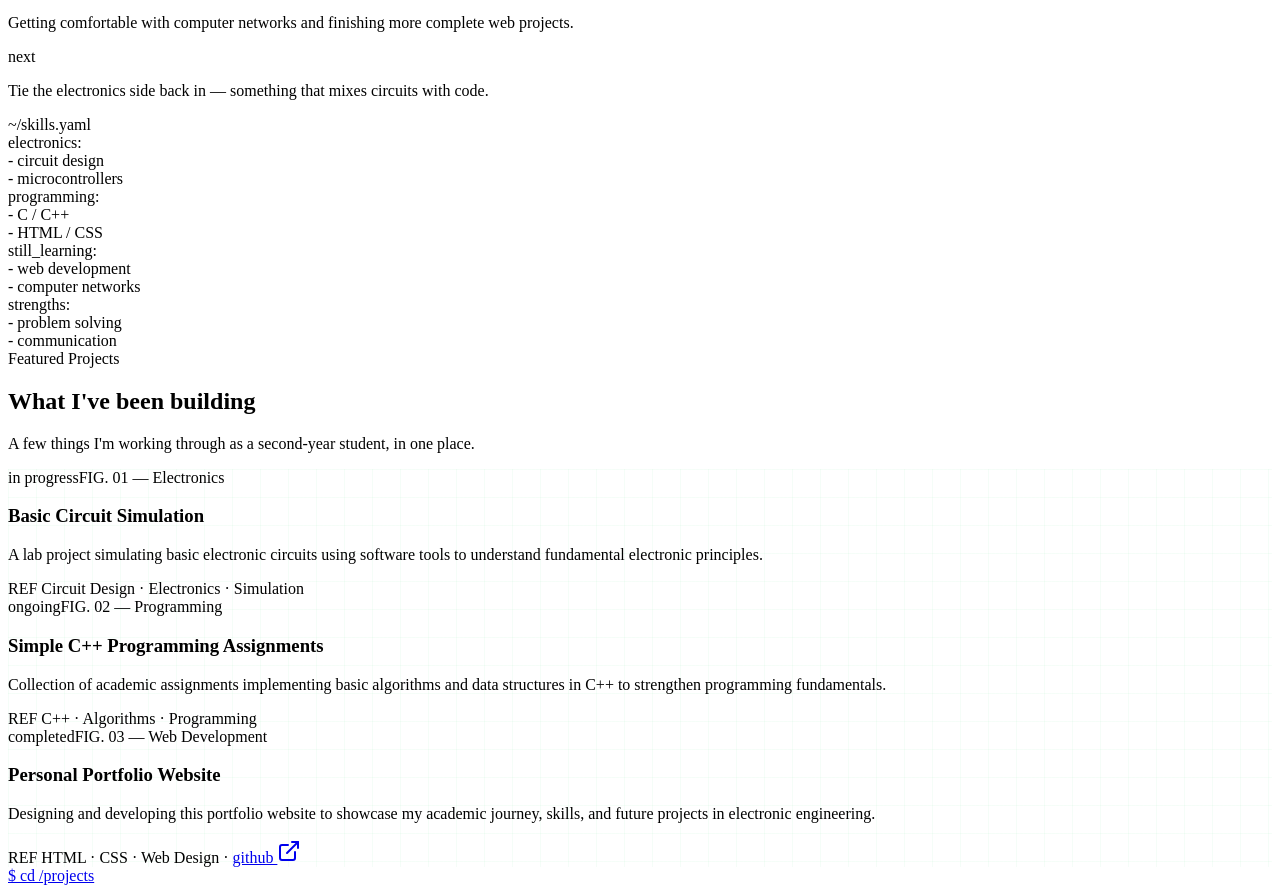
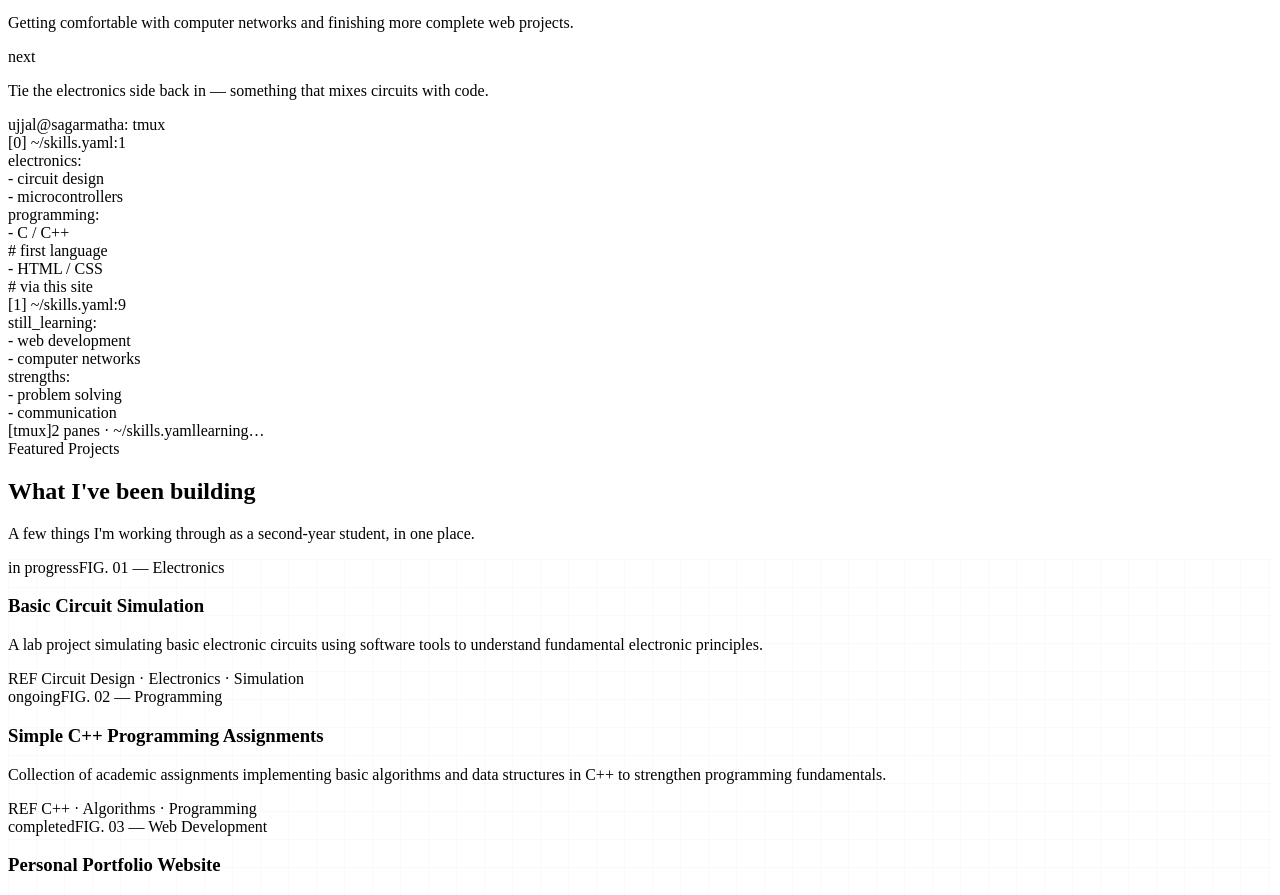
Before and after one commit to UjjalSigdel/Personal-Website, a React (Vite) app in the folder client/: page / in a window 1280 px wide. Shown: the part 1648-2543 px from the top of the page. Built offline with nearby package versions, Linux system fonts and the light colour scheme.

Commit message:
Modified terminal UI of Skills section

```diff
--- a/client/src/components/sections/SkillsSection.tsx
+++ b/client/src/components/sections/SkillsSection.tsx
@@ -52,27 +52,43 @@ export default function SkillsSection() {
             </div>
           </motion.div>
 
-          {/* skills.yaml */}
+          {/* skills.yaml — one file, opened in two tmux panes */}
           <motion.div variants={fadeUpItem(0.6)}>
-            <TerminalWindow title="~/skills.yaml">
-
-              <div className="p-6 font-mono text-sm leading-loose whitespace-pre">
+            <TerminalWindow title="ujjal@sagarmatha: tmux">
+              <div className="grid sm:grid-cols-2">
+                <div className="p-5 pb-6">
+                  <div className="font-mono text-[10.5px] tracking-wider text-[#5f8a71] mb-3">
+                    <span className="text-[#4ADE80]">[0]</span> ~/skills.yaml:1
+                  </div>
+                  <div className="font-mono text-sm leading-loose whitespace-pre">
                     <div><span className="text-[#4ADE80]">electronics:</span></div>
                     <div><span className="text-[#5f8a71]">  -</span> <span className="text-[#DCEFE3]">circuit design</span></div>
                     <div><span className="text-[#5f8a71]">  -</span> <span className="text-[#DCEFE3]">microcontrollers</span></div>
-
                     <div className="mt-2"><span className="text-[#4ADE80]">programming:</span></div>
                     <div><span className="text-[#5f8a71]">  -</span> <span className="text-[#DCEFE3]">C / C++</span></div>
+                    <div><span className="text-[#3f6a50]">    # first language</span></div>
                     <div><span className="text-[#5f8a71]">  -</span> <span className="text-[#DCEFE3]">HTML / CSS</span></div>
-
-                <div className="mt-2"><span className="text-[#4ADE80]">still_learning:</span></div>
+                    <div><span className="text-[#3f6a50]">    # via this site</span></div>
+                  </div>
+                </div>
+                <div className="p-5 pb-6 border-t border-dashed border-[#1f3a2b] sm:border-t-0 sm:border-l">
+                  <div className="font-mono text-[10.5px] tracking-wider text-[#5f8a71] mb-3">
+                    <span className="text-[#4ADE80]">[1]</span> ~/skills.yaml:9
+                  </div>
+                  <div className="font-mono text-sm leading-loose whitespace-pre">
+                    <div><span className="text-[#4ADE80]">still_learning:</span></div>
                     <div><span className="text-[#5f8a71]">  -</span> <span className="text-[#DCEFE3]">web development</span></div>
                     <div><span className="text-[#5f8a71]">  -</span> <span className="text-[#DCEFE3]">computer networks</span></div>
-
                     <div className="mt-2"><span className="text-[#4ADE80]">strengths:</span></div>
                     <div><span className="text-[#5f8a71]">  -</span> <span className="text-[#DCEFE3]">problem solving</span></div>
                     <div><span className="text-[#5f8a71]">  -</span> <span className="text-[#DCEFE3]">communication</span></div>
-
+                  </div>
+                </div>
+              </div>
+              <div className="flex items-center justify-between gap-3 font-mono text-[10.5px] text-[#5f8a71] bg-[#122318] border-t border-[#1f3a2b] px-4 py-1.5">
+                <span className="text-[#4ADE80]">[tmux]</span>
+                <span>2 panes · ~/skills.yaml</span>
+                <span>learning…</span>
               </div>
             </TerminalWindow>
           </motion.div>
```
Also changed, not shown: 1 other file (tests, documents, lock files or other folders). Lines whose indentation alone changed are shown as unchanged.
